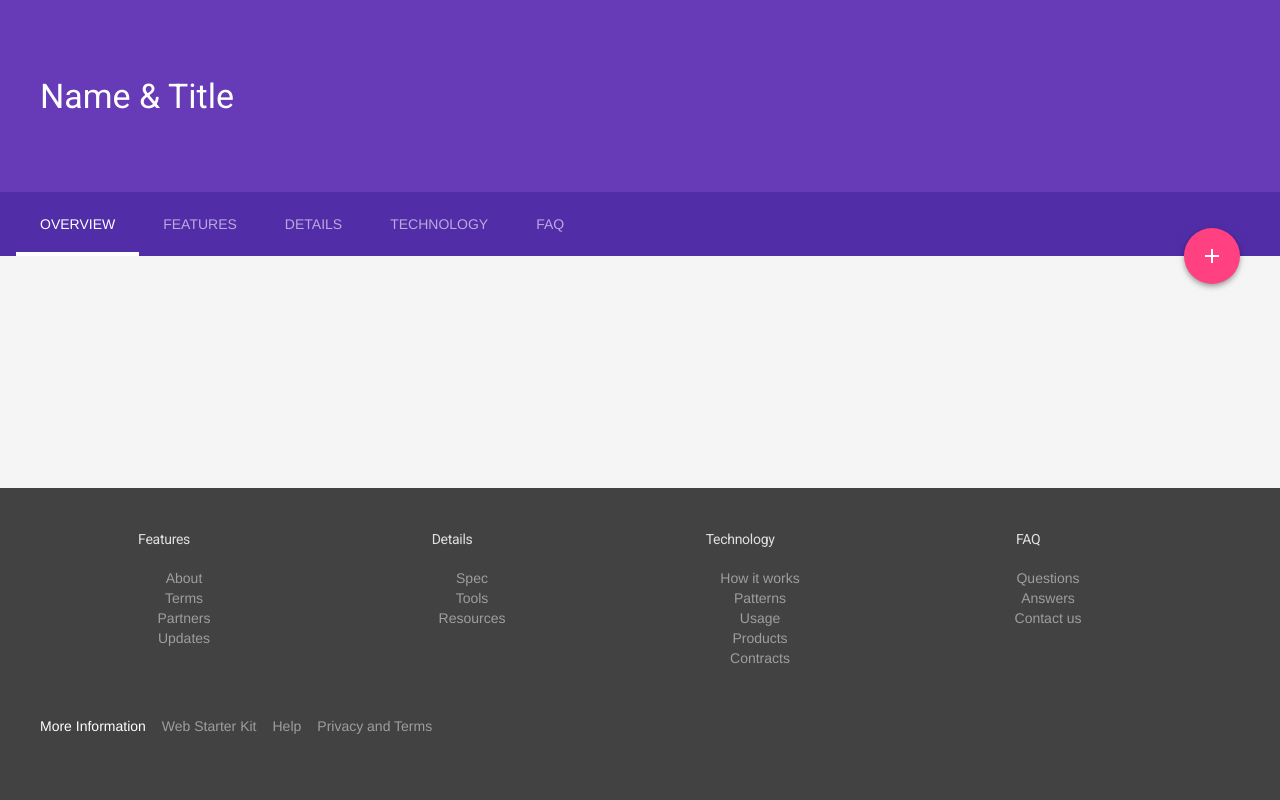
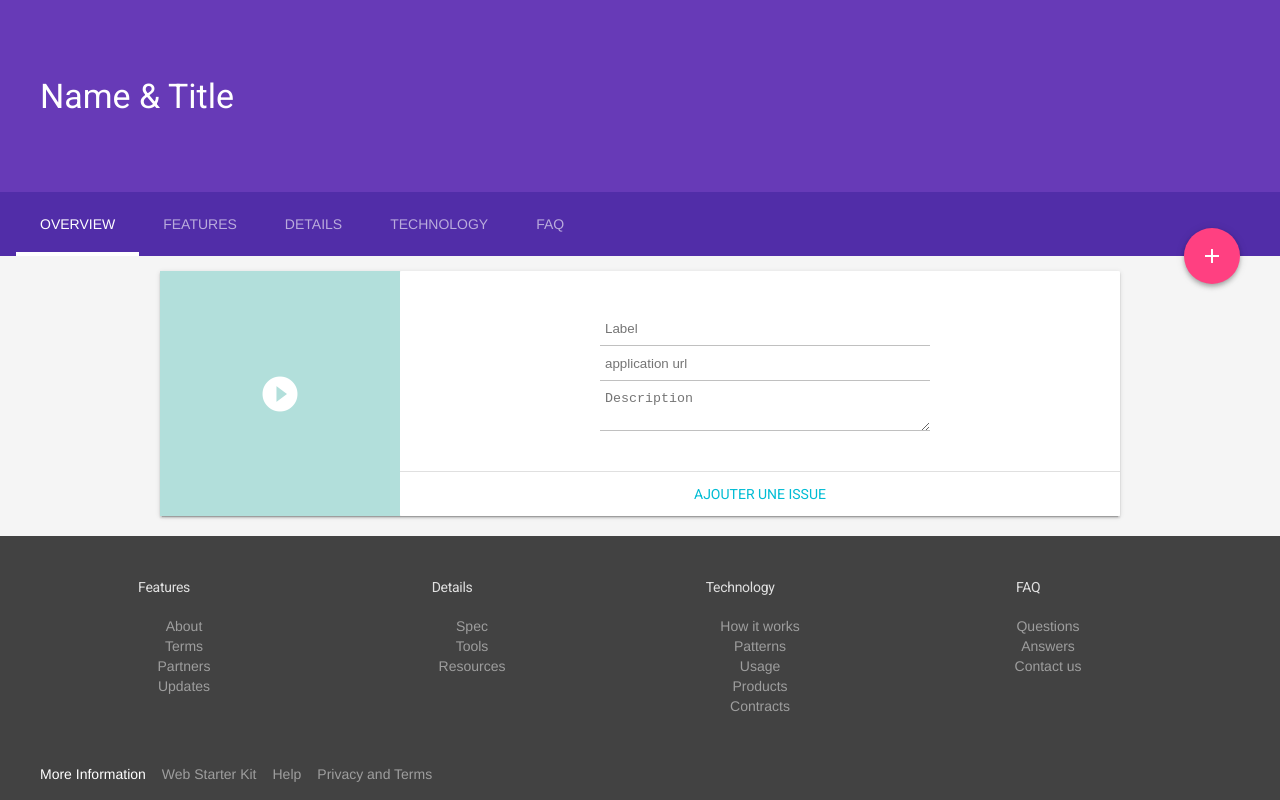
Before and after one commit to EmmanuelDemey/Issues, a Vue app in the folder front/: page /#/newIssue in a window 1280 px wide. Built offline with nearby package versions, Linux system fonts and the light colour scheme.

Commit message:
make save issue work + form for add Issue

```diff
--- a/front/src/App.vue
+++ b/front/src/App.vue
@@ -14,10 +14,12 @@
         <a href="#features" class="mdl-layout__tab">Details</a>
         <a href="#features" class="mdl-layout__tab">Technology</a>
         <a href="#features" class="mdl-layout__tab">FAQ</a>
-        <button class="mdl-button mdl-js-button mdl-button--fab mdl-js-ripple-effect mdl-button--colored mdl-shadow--4dp mdl-color--accent" id="add">
-          <i class="material-icons" role="presentation">add</i>
-          <span class="visuallyhidden">Add</span>
-        </button>
+        <router-link to="/newIssue">
+          <button  class="mdl-button mdl-js-button mdl-button--fab mdl-js-ripple-effect mdl-button--colored mdl-shadow--4dp mdl-color--accent" id="add">
+            <i class="material-icons" role="presentation">add</i>
+            <span class="visuallyhidden">Add</span>
+          </button>
+        </router-link>
       </div>
     </header>
     <main class="mdl-layout__content">
--- a/front/src/components/Hello.vue
+++ b/front/src/components/Hello.vue
@@ -41,12 +41,9 @@ export default {
     numberPages: 1
   }),
   created () {
-    this.loadData()
+    this.getPagingList(1)
   },
   methods: {
-    loadData () {
-      this.getPagingList(1)
-    },
     goToPage (pageNum) {
       this.getPagingList(pageNum)
     },
--- /dev/null
+++ b/front/src/components/NewIssue.vue
@@ -0,0 +1,88 @@
+<template>
+  <section class="section--center mdl-grid mdl-grid--no-spacing mdl-shadow--2dp">
+      <header class="section__play-btn mdl-cell mdl-cell--3-col-desktop mdl-cell--2-col-tablet mdl-cell--4-col-phone mdl-color--teal-100 mdl-color-text--white">
+        <i class="material-icons">play_circle_filled</i>
+      </header>
+      <div class="mdl-card mdl-cell mdl-cell--9-col-desktop mdl-cell--6-col-tablet mdl-cell--4-col-phone">
+        <div class="mdl-card__supporting-text">
+
+          <form>
+            <input placeholder="Label" v-model="issue.label" type="text">
+            <input placeholder="application url" v-model="issue.applicationUrl" type="text">
+            <textarea placeholder="Description" v-model="issue.description"></textarea>
+          </form>
+        </div>
+        <div class="mdl-card__actions">
+          <a v-on:click="saveIssue(issue)" class="mdl-button">Ajouter une issue</a>
+        </div>
+      </div>
+    </section>
+</template>
+
+<script>
+import axios from 'axios'
+export default {
+  name: 'newIssue',
+  data () {
+    return {
+      issue: {
+        applicationUrl: '',
+        label: '',
+        description: ''
+      }
+    }
+  },
+  methods: {
+    saveIssue (issue) {
+      axios.post('/api/issues',
+        this.issue)
+      .then(response => {
+        console.log(response)
+      })
+      .catch(e => {
+        console.log(e)
+      })
+      console.log(issue.description)
+    }
+  }
+}
+</script>
+
+<style scoped>
+form {
+	text-align: center;
+	width: 50%;
+	margin: 0 auto;
+}
+
+input,
+textarea {
+	display: block;
+	width: 100%;
+	border: 0;
+	padding: 10px 5px;
+  background: white no-repeat;
+
+	/*
+	* IMPORTANT PART HERE
+	*/
+
+  /* 2 imgs : 1px gray line (normal state) AND 2px green line (focus state) */
+	background-image: linear-gradient(to bottom, #1abc9c, #1abc9c), linear-gradient(to bottom, silver, silver);
+	/* sizes for the 2 images (default state) */
+	background-size: 0 2px, 100% 1px;
+	/* positions for the 2 images. Change both "50%" to "0%" or "100%" and tri again */
+	background-position: 50% 100%, 50% 100%;
+
+	/* animation solely on background-size */
+  transition: background-size 0.3s cubic-bezier(0.64, 0.09, 0.08, 1);
+
+}
+
+input:focus,
+textarea:focus{
+  /* sizes for the 2 images (focus state) */
+	background-size: 100% 2px, 100% 1px;
+	outline: none;
+}
+</style>
--- a/front/src/components/Presentation.vue
+++ b/front/src/components/Presentation.vue
@@ -7,19 +7,23 @@
         <div class="mdl-card__supporting-text">
           <h4>{{issue.label}}</h4>
           {{issue.description}}
-        </div>
-        <div class="mdl-card__actions">
+          <h6>
+            {{issue.applicationUrl}}
+          </h6>
+          </div>
+
+        <!--div class="mdl-card__actions">
           <a href="#" class="mdl-button">Read our features</a>
-        </div>
+        </div-->
       </div>
-      <button class="mdl-button mdl-js-button mdl-js-ripple-effect mdl-button--icon" id="btn1">
+      <!--button class="mdl-button mdl-js-button mdl-js-ripple-effect mdl-button--icon" id="btn1">
         <i class="material-icons">more_vert</i>
       </button>
       <ul class="mdl-menu mdl-js-menu mdl-menu--bottom-right" for="btn1">
         <li class="mdl-menu__item">Lorem</li>
         <li class="mdl-menu__item" disabled>Ipsum</li>
         <li class="mdl-menu__item">Dolor</li>
-      </ul>
+      </ul-->
     </section>
 </template>
 
--- a/front/src/router/index.js
+++ b/front/src/router/index.js
@@ -1,6 +1,7 @@
 import Vue from 'vue'
 import Router from 'vue-router'
 import Hello from '@/components/Hello'
+import NewIssue from '@/components/NewIssue'
 
 Vue.use(Router)
 
@@ -10,6 +11,12 @@ export default new Router({
       path: '/',
       name: 'Hello',
       component: Hello
+    },
+    {
+      path: '/newIssue',
+      name: 'NewIssue',
+      component: NewIssue
     }
+
   ]
 })
```
